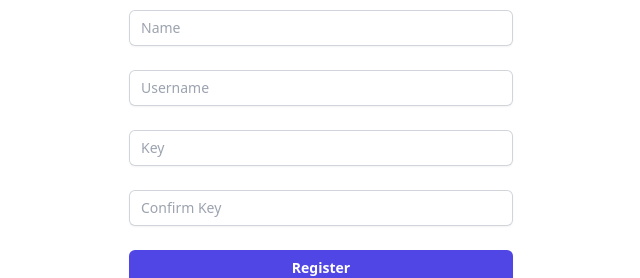
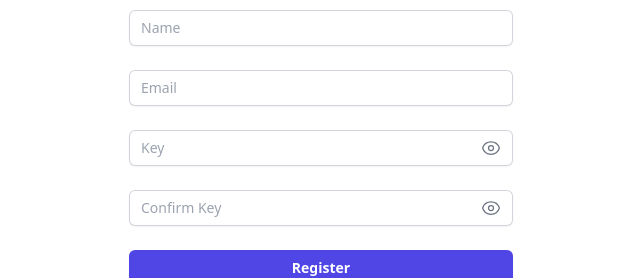
Before and after one commit to amusement-lab/password-manager-client, a React (Vite) app: page /register in a window 1280 px wide. Shown: the part 308-586 px from the top of the page, without its empty margins (319-959 px from the left). Built offline with nearby package versions, Linux system fonts and the light colour scheme.

Commit message:
chore: update several page

```diff
--- a/src/components/passwordModal.tsx
+++ b/src/components/passwordModal.tsx
@@ -20,6 +20,7 @@ async function loader(id: string) {
 
 export default function Modal({ show = false, id, closeModal }: ModalProps) {
   const cancelButtonRef = useRef(null);
+  const [passwordVisibility, setPasswordVisibility] = useState(false);
 
   const initPasswordDetailData = {
     title: "",
@@ -107,7 +108,7 @@ export default function Modal({ show = false, id, closeModal }: ModalProps) {
 
                       <div className="flex justify-between mt-2 mb-1 rounded-md shadow-sm ring-1 ring-inset ring-gray-300 focus-within:ring-2 focus-within:ring-inset focus-within:ring-indigo-600">
                         <input
-                          type="text"
+                          type={passwordVisibility ? "text" : "password"}
                           name="password"
                           id="password"
                           value={passwordDetailData.password}
@@ -115,7 +116,12 @@ export default function Modal({ show = false, id, closeModal }: ModalProps) {
                           className="border-0 bg-transparent py-1.5 pl-3 text-gray-900 placeholder:text-gray-400 focus:ring-0 sm:text-sm sm:leading-6"
                         />
                         <span className="flex mr-3 select-none items-center text-gray-500 sm:text-sm">
-                          <EyeIcon className="w-5 h-5 mr-2" />
+                          <EyeIcon
+                            className="w-5 h-5 mr-2"
+                            onClick={() =>
+                              setPasswordVisibility(!passwordVisibility)
+                            }
+                          />
                           <DocumentDuplicateIcon className="w-5 h-5" />
                         </span>
                       </div>
--- a/src/pages/auth/changeKey.tsx
+++ b/src/pages/auth/changeKey.tsx
@@ -1,6 +1,7 @@
 import { ActionFunctionArgs, Form, Link, redirect } from "react-router-dom";
 import { EyeIcon } from "@heroicons/react/24/outline";
 import { type ChangeKey, UserService, OpenAPI } from "~~/api/generated";
+import { useState } from "react";
 
 export async function action({ request }: ActionFunctionArgs) {
   const formData = await request.formData();
@@ -12,10 +13,13 @@ export async function action({ request }: ActionFunctionArgs) {
     rawOldKey: keyData.rawOldKey,
     rawNewKey: keyData.rawNewKey,
   });
-  return redirect("/");
+  localStorage.clear();
+  return redirect("/login");
 }
 
 export default function ChangeKey() {
+  const [passwordVisibility, setPasswordVisibility] = useState(false);
+
   return (
     <>
       <header className="bg-white shadow">
@@ -40,12 +44,17 @@ export default function ChangeKey() {
                   <div className="mt-2">
                     <div className="flex justify-between rounded-md shadow-sm ring-1 ring-inset ring-gray-300 focus-within:ring-2 focus-within:ring-inset focus-within:ring-indigo-600">
                       <input
-                        type="text"
+                        type={passwordVisibility ? "text" : "password"}
                         name="rawOldKey"
                         id="rawOldKey"
                         className="border-0 bg-transparent w-full py-1.5 pl-3 text-gray-900 placeholder:text-gray-400 focus:ring-0 sm:text-sm sm:leading-6"
                       />
-                      <span className="flex select-none items-center pr-3 text-gray-500 sm:text-sm">
+                      <span
+                        className="flex select-none items-center pr-3 text-gray-500 sm:text-sm"
+                        onClick={() =>
+                          setPasswordVisibility(!passwordVisibility)
+                        }
+                      >
                         <EyeIcon className="w-5 h-5" />
                       </span>
                     </div>
@@ -62,12 +71,17 @@ export default function ChangeKey() {
                   <div className="mt-2">
                     <div className="flex justify-between rounded-md shadow-sm ring-1 ring-inset ring-gray-300 focus-within:ring-2 focus-within:ring-inset focus-within:ring-indigo-600">
                       <input
-                        type="text"
+                        type={passwordVisibility ? "text" : "password"}
                         name="rawNewKey"
                         id="rawNewKey"
                         className="border-0 bg-transparent w-full py-1.5 pl-3 text-gray-900 placeholder:text-gray-400 focus:ring-0 sm:text-sm sm:leading-6"
                       />
-                      <span className="flex select-none items-center pr-3 text-gray-500 sm:text-sm">
+                      <span
+                        className="flex select-none items-center pr-3 text-gray-500 sm:text-sm"
+                        onClick={() =>
+                          setPasswordVisibility(!passwordVisibility)
+                        }
+                      >
                         <EyeIcon className="w-5 h-5" />
                       </span>
                     </div>
@@ -84,12 +98,17 @@ export default function ChangeKey() {
                   <div className="mt-2">
                     <div className="flex justify-between rounded-md shadow-sm ring-1 ring-inset ring-gray-300 focus-within:ring-2 focus-within:ring-inset focus-within:ring-indigo-600">
                       <input
-                        type="text"
+                        type={passwordVisibility ? "text" : "password"}
                         name="rawNewConfirmKey"
                         id="rawNewConfirmKey"
                         className="border-0 bg-transparent w-full py-1.5 pl-3 text-gray-900 placeholder:text-gray-400 focus:ring-0 sm:text-sm sm:leading-6"
                       />
-                      <span className="flex select-none items-center pr-3 text-gray-500 sm:text-sm">
+                      <span
+                        className="flex select-none items-center pr-3 text-gray-500 sm:text-sm"
+                        onClick={() =>
+                          setPasswordVisibility(!passwordVisibility)
+                        }
+                      >
                         <EyeIcon className="w-5 h-5" />
                       </span>
                     </div>
--- a/src/pages/auth/login.tsx
+++ b/src/pages/auth/login.tsx
@@ -8,6 +8,7 @@ import {
 } from "react-router-dom";
 import { useState } from "react";
 import { KeyIcon, EyeIcon, EyeSlashIcon } from "@heroicons/react/24/outline";
+
 import { LoginUser, UserService } from "~~/api/generated";
 
 export async function action({ request }: ActionFunctionArgs) {
@@ -77,7 +78,6 @@ export default function Login() {
                     id="key"
                     name="key"
                     type={passwordVisibility ? "text" : "password"}
-                    autoComplete="key"
                     placeholder="Key"
                     required
                     className="border-0 bg-transparent w-full py-1.5 pl-3 text-gray-900 placeholder:text-gray-400 focus:ring-0 sm:text-sm sm:leading-6"
--- a/src/pages/auth/register.tsx
+++ b/src/pages/auth/register.tsx
@@ -1,10 +1,41 @@
-import { Link, Navigate } from "react-router-dom";
-import { KeyIcon } from "@heroicons/react/24/outline";
+import {
+  ActionFunctionArgs,
+  Form,
+  Link,
+  Navigate,
+  redirect,
+} from "react-router-dom";
+import { useState } from "react";
+import { KeyIcon, EyeIcon, EyeSlashIcon } from "@heroicons/react/24/outline";
+
+import { User, UserService } from "~~/api/generated";
+
+export async function action({ request }: ActionFunctionArgs) {
+  try {
+    const formData = await request.formData();
+    const registerData = Object.fromEntries(formData) as User;
+
+    const response = await UserService.postRegister({
+      name: registerData.name,
+      username: registerData.username,
+      key: registerData.key,
+    });
+
+    if (response) {
+      return redirect("/login");
+    }
+  } catch (err) {
+    console.log(err.body);
+    return err;
+  }
+}
 
 export default function Register() {
-  // if (localStorage.getItem("token")) {
-  //   return <Navigate to="/" replace />;
-  // }
+  const [passwordVisibility, setPasswordVisibility] = useState(false);
+
+  if (localStorage.getItem("token")) {
+    return <Navigate to="/" replace />;
+  }
 
   return (
     <>
@@ -18,13 +49,12 @@ export default function Register() {
           </div>
 
           <div className="mt-10 sm:mx-auto sm:w-full sm:max-w-sm">
-            <form className="space-y-6" action="#" method="POST">
+            <Form className="space-y-6" method="post">
               <div>
                 <input
-                  id="email"
-                  name="email"
-                  type="email"
-                  autoComplete="email"
+                  id="name"
+                  name="name"
+                  type="text"
                   placeholder="Name"
                   required
                   className="block w-full rounded-md border-0 py-1.5 text-gray-900 shadow-sm ring-1 ring-inset ring-gray-300 placeholder:text-gray-400 focus:ring-2 focus:ring-inset focus:ring-indigo-600 sm:text-sm sm:leading-6"
@@ -33,42 +63,59 @@ export default function Register() {
 
               <div>
                 <input
-                  id="email"
-                  name="email"
+                  id="username"
+                  name="username"
                   type="email"
-                  autoComplete="email"
-                  placeholder="Username"
+                  placeholder="Email"
                   required
                   className="block w-full rounded-md border-0 py-1.5 text-gray-900 shadow-sm ring-1 ring-inset ring-gray-300 placeholder:text-gray-400 focus:ring-2 focus:ring-inset focus:ring-indigo-600 sm:text-sm sm:leading-6"
                 />
               </div>
 
-              <div>
-                <div className="flex items-center justify-between"></div>
-
+              <div className="mt-2">
+                <div className="flex justify-between rounded-md shadow-sm ring-1 ring-inset ring-gray-300 focus-within:ring-2 focus-within:ring-inset focus-within:ring-indigo-600">
                   <input
-                  id="password"
-                  name="password"
-                  type="password"
-                  autoComplete="current-password"
+                    id="key"
+                    name="key"
+                    type={passwordVisibility ? "text" : "password"}
                     placeholder="Key"
                     required
-                  className="block w-full rounded-md border-0 py-1.5 text-gray-900 shadow-sm ring-1 ring-inset ring-gray-300 placeholder:text-gray-400 focus:ring-2 focus:ring-inset focus:ring-indigo-600 sm:text-sm sm:leading-6"
+                    className="border-0 bg-transparent w-full py-1.5 pl-3 text-gray-900 placeholder:text-gray-400 focus:ring-0 sm:text-sm sm:leading-6"
                   />
+                  <span
+                    className="flex select-none items-center cursor-pointer pr-3 text-gray-500 sm:text-sm"
+                    onClick={() => setPasswordVisibility(!passwordVisibility)}
+                  >
+                    {passwordVisibility ? (
+                      <EyeSlashIcon className="w-5 h-5" />
+                    ) : (
+                      <EyeIcon className="w-5 h-5" />
+                    )}
+                  </span>
+                </div>
               </div>
 
-              <div>
-                <div className="flex items-center justify-between"></div>
-
+              <div className="mt-2">
+                <div className="flex justify-between rounded-md shadow-sm ring-1 ring-inset ring-gray-300 focus-within:ring-2 focus-within:ring-inset focus-within:ring-indigo-600">
                   <input
-                  id="password"
-                  name="password"
-                  type="password"
-                  autoComplete="current-password"
+                    id="confirmKey"
+                    name="confirmKey"
+                    type={passwordVisibility ? "text" : "password"}
                     placeholder="Confirm Key"
                     required
-                  className="block w-full rounded-md border-0 py-1.5 text-gray-900 shadow-sm ring-1 ring-inset ring-gray-300 placeholder:text-gray-400 focus:ring-2 focus:ring-inset focus:ring-indigo-600 sm:text-sm sm:leading-6"
+                    className="border-0 bg-transparent w-full py-1.5 pl-3 text-gray-900 placeholder:text-gray-400 focus:ring-0 sm:text-sm sm:leading-6"
                   />
+                  <span
+                    className="flex select-none items-center cursor-pointer pr-3 text-gray-500 sm:text-sm"
+                    onClick={() => setPasswordVisibility(!passwordVisibility)}
+                  >
+                    {passwordVisibility ? (
+                      <EyeSlashIcon className="w-5 h-5" />
+                    ) : (
+                      <EyeIcon className="w-5 h-5" />
+                    )}
+                  </span>
+                </div>
               </div>
 
               <div>
@@ -79,7 +126,7 @@ export default function Register() {
                   Register
                 </button>
               </div>
-            </form>
+            </Form>
             <Link to="/login">
               <p className="mt-5 text-center text-sm font-semibold leading-6 text-indigo-600 hover:text-indigo-500">
                 Login
--- a/src/pages/passwords/addPassword.tsx
+++ b/src/pages/passwords/addPassword.tsx
@@ -1,6 +1,8 @@
 import { Link, redirect, Form, ActionFunctionArgs } from "react-router-dom";
-import { EyeIcon } from "@heroicons/react/24/outline";
+import { EyeIcon, EyeSlashIcon } from "@heroicons/react/24/outline";
+
 import { PasswordService, OpenAPI, UpsertPassword } from "~~/api/generated";
+import { useState } from "react";
 
 export async function action({ request }: ActionFunctionArgs) {
   const formData = await request.formData();
@@ -13,6 +15,8 @@ export async function action({ request }: ActionFunctionArgs) {
 }
 
 export default function Add() {
+  const [passwordVisibility, setPasswordVisibility] = useState(false);
+
   return (
     <>
       <header className="bg-white shadow">
@@ -91,13 +95,24 @@ export default function Add() {
                   <div className="mt-2">
                     <div className="flex justify-between rounded-md shadow-sm ring-1 ring-inset ring-gray-300 focus-within:ring-2 focus-within:ring-inset focus-within:ring-indigo-600">
                       <input
-                        type="text"
-                        name="password"
-                        id="password"
+                        id="confirmKey"
+                        name="confirmKey"
+                        type={passwordVisibility ? "text" : "password"}
+                        placeholder="Confirm Key"
+                        required
                         className="border-0 bg-transparent w-full py-1.5 pl-3 text-gray-900 placeholder:text-gray-400 focus:ring-0 sm:text-sm sm:leading-6"
                       />
-                      <span className="flex select-none items-center pr-3 text-gray-500 sm:text-sm">
-                        <EyeIcon className="w-5 h-5" />
+                      <span
+                        className="flex select-none items-center cursor-pointer pr-3 text-gray-500 sm:text-sm"
+                        onClick={() =>
+                          setPasswordVisibility(!passwordVisibility)
+                        }
+                      >
+                        {passwordVisibility ? (
+                          <EyeSlashIcon className="w-5 h-5" />
+                        ) : (
+                          <EyeIcon className="w-5 h-5" />
+                        )}
                       </span>
                     </div>
                   </div>
--- a/src/pages/passwords/editPassword.tsx
+++ b/src/pages/passwords/editPassword.tsx
@@ -5,7 +5,9 @@ import {
   Form,
   redirect,
 } from "react-router-dom";
-import { EyeIcon } from "@heroicons/react/24/outline";
+import { EyeIcon, EyeSlashIcon } from "@heroicons/react/24/outline";
+import { useState } from "react";
+
 import {
   OpenAPI,
   Password,
@@ -39,9 +41,12 @@ export async function action({ request, params }: ActionFunctionArgs) {
 }
 
 export default function Edit() {
+  const [passwordVisibility, setPasswordVisibility] = useState(false);
+
   const { passwordDetail } = useLoaderData() as {
     passwordDetail: Password;
   };
+
   return (
     <>
       <header className="bg-white shadow">
@@ -123,14 +128,24 @@ export default function Edit() {
                   <div className="mt-2">
                     <div className="flex justify-between rounded-md shadow-sm ring-1 ring-inset ring-gray-300 focus-within:ring-2 focus-within:ring-inset focus-within:ring-indigo-600">
                       <input
-                        type="text"
-                        name="password"
-                        id="password"
+                        id="confirmKey"
+                        name="confirmKey"
+                        type={passwordVisibility ? "text" : "password"}
+                        placeholder="Confirm Key"
+                        required
                         className="border-0 bg-transparent w-full py-1.5 pl-3 text-gray-900 placeholder:text-gray-400 focus:ring-0 sm:text-sm sm:leading-6"
-                        defaultValue={passwordDetail.password}
                       />
-                      <span className="flex select-none items-center pr-3 text-gray-500 sm:text-sm">
-                        <EyeIcon className="w-5 h-5" />
+                      <span
+                        className="flex select-none items-center cursor-pointer pr-3 text-gray-500 sm:text-sm"
+                        onClick={() =>
+                          setPasswordVisibility(!passwordVisibility)
+                        }
+                      >
+                        {passwordVisibility ? (
+                          <EyeSlashIcon className="w-5 h-5" />
+                        ) : (
+                          <EyeIcon className="w-5 h-5" />
+                        )}
                       </span>
                     </div>
                   </div>
```
Also changed, not shown: package.json (+6 -6 lines), src/main.tsx (+4 -4 lines), 1 other file (tests, documents, lock files or other folders). Lines whose indentation alone changed are shown as unchanged.
